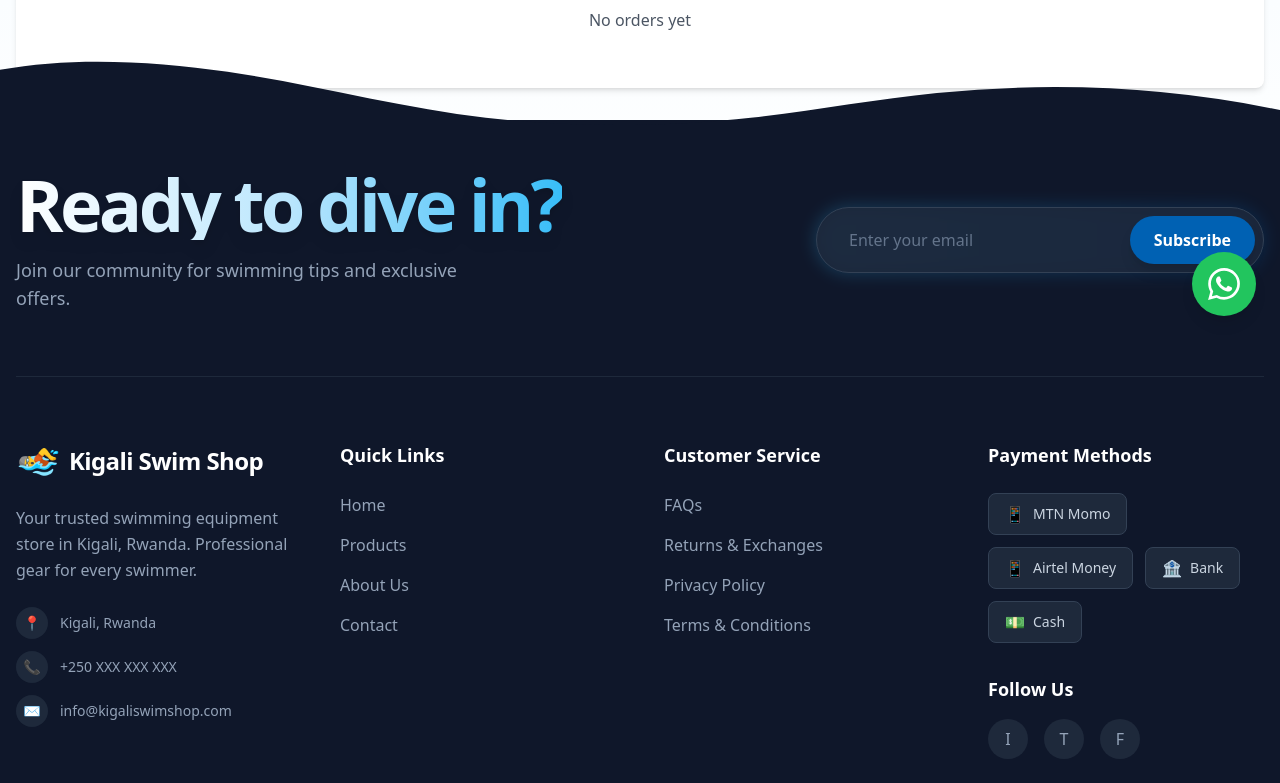
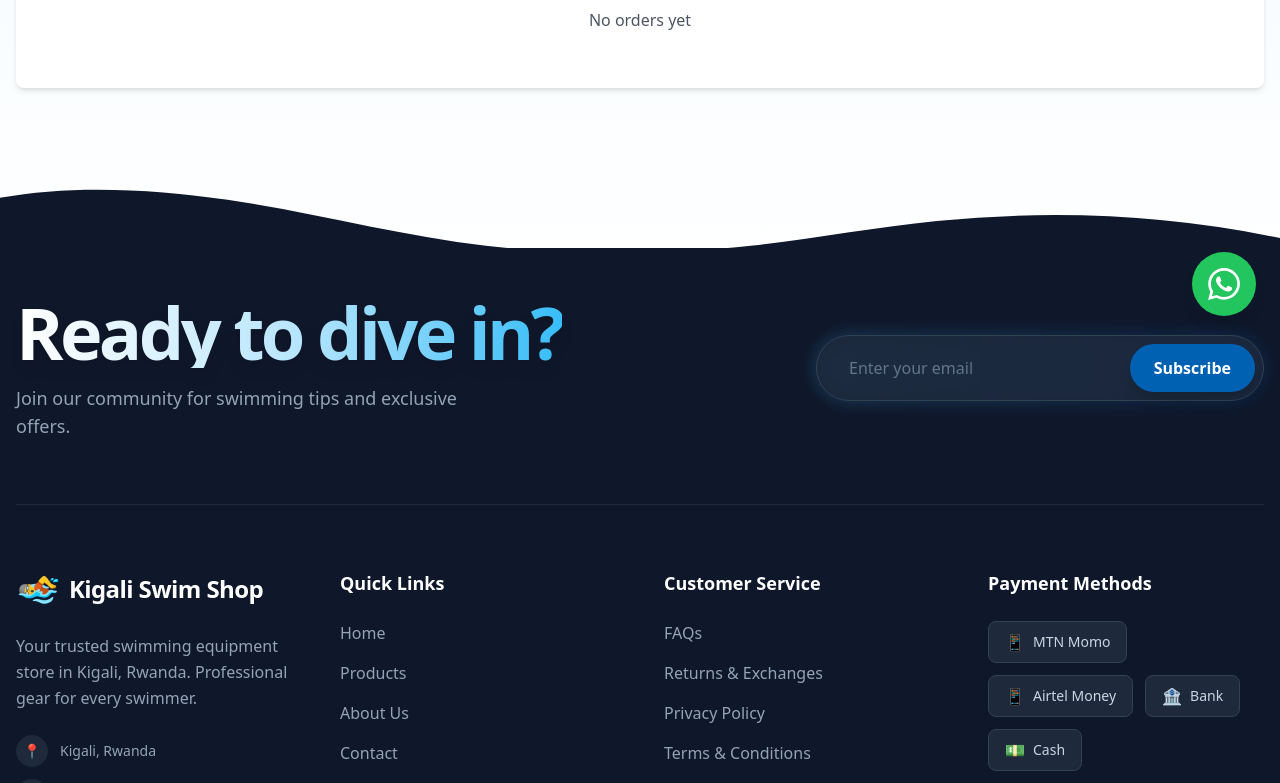
Before and after one commit to remyshingiro/indimo_leasure, a React (Vite) app: page /admin in a window 1280 px wide. Shown: the part 460-1243 px from the top of the page. Built offline with nearby package versions, Linux system fonts and the light colour scheme.

Commit message:
refined footer into deep blue casual ocean

```diff
--- a/src/components/Footer.jsx
+++ b/src/components/Footer.jsx
@@ -42,10 +42,11 @@ const Footer = () => {
   const t = translations[language]
 
   return (
-    <footer className="relative bg-slate-900 text-white mt-auto">
+    // FIX ADDED HERE: mt-24 lg:mt-32 pushes the footer down to create space for the wave
+    <footer className="relative bg-slate-900 text-white mt-auto mt-24 lg:mt-32">
 
-      {/* === 1. TOP WAVE TRANSITION (Fixed Height) === */}
-      {/* Changed -mt-16 to -mt-8 (pulls up less) and h-[65px] to h-[35px] (shorter wave) */}
+      {/* === 1. TOP WAVE TRANSITION === */}
+      {/* Shortened wave with safe negative margins to prevent overlapping text */}
       <div className="absolute top-0 left-0 right-0 -mt-8 md:-mt-16 w-full overflow-hidden leading-[0] transform rotate-180 z-10 pointer-events-none">
         <svg className="relative block w-[calc(100%+1.3px)] h-[35px] md:h-[70px]" data-name="Layer 1" xmlns="http://www.w3.org/2000/svg" viewBox="0 0 1200 120" preserveAspectRatio="none">
           <path d="M321.39,56.44c58-10.79,114.16-30.13,172-41.86,82.39-16.72,168.19-17.73,250.45-.39C823.78,31,906.67,72,985.66,92.83c70.05,18.48,146.53,26.09,214.34,3V0H0V27.35A600.21,600.21,0,0,0,321.39,56.44Z" className="fill-slate-900"></path>
@@ -161,7 +162,7 @@ const Footer = () => {
             </ul>
           </div>
 
-          {/* Payment Methods - Badges Style */}
+          {/* Payment Methods */}
           <div>
             <h4 className="font-bold text-lg mb-6 text-white">{t.paymentMethods}</h4>
             <div className="flex flex-wrap gap-3">
```
